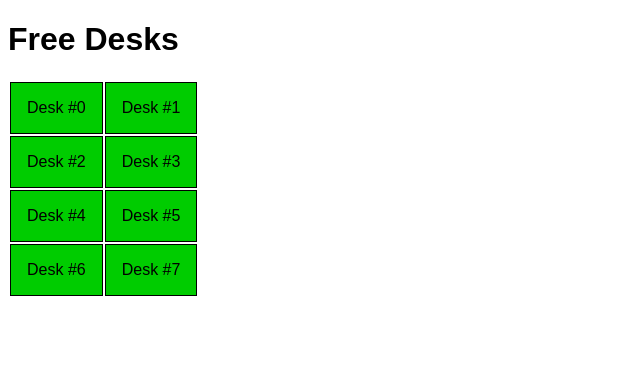
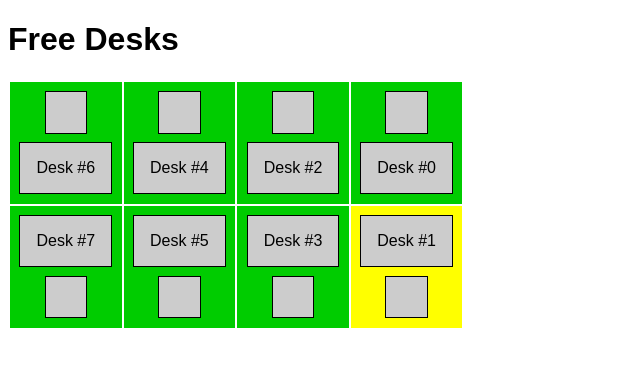
Before and after one commit to TimBerti/zeiss-hackathon-2024, a Flask app: page / in a window 1280 px wide. Shown: the top 367 px of the page, without its empty margins (0-640 px from the left). Run offline with Flask 3, Linux system fonts and the light colour scheme.

Commit message:
sideways

```diff
--- a/webapp/templates/index.html
+++ b/webapp/templates/index.html
@@ -2,16 +2,22 @@
 <html>
     <head>
         <title>Free Desks</title>
+        <meta name="viewport" content="width=device-width, initial-scale=1">
     </head>
     <style>
         body {
             font-family: sans-serif;
         }
-        #plantable td {
+        #plantable div {
             border: 1px solid black;
             background-color: #ccc;
             margin: 1ex;
             padding: 1em;
+        }
+        #plantable div.chair {
+            margin: 1ex auto;
+            width: 1ex;
+            height: 1ex;
         }
     </style>
     <script>
@@ -27,7 +33,7 @@
         };
 
         const status_colors = [
-            "#c09", // absent
+            "#c90", // absent
             "#0c0", // free
             "#c00", // occupied
             "#ff0", // reserved
@@ -37,23 +43,33 @@
         async function setup() {
             const plantable = document.getElementById("plantable");
             const chaircount = (await (await fetch(URL_PREFIX + "/statusmask")).json())["data"].length;
-
-            const col_count = 2;
+            const col_count = 4;
             const row_count = chaircount / col_count;
 
             for (let row = 0; row < row_count; row += 1) {
                 const tr = document.createElement("tr");
                 for (let col = 0; col < col_count; col += 1) {
-                    const desk_id = row * col_count + col;
+                    const desk_id = (col_count - col - 1) * 2 + row;
                     const td = document.createElement("td");
-                    td.innerText = `Desk #${desk_id}`;
+                    const div_chair = document.createElement("div");
+                    const div_table = document.createElement("div");
+                    div_chair.className = "chair";
+                    div_table.className = "table";
+                    div_table.innerText = `Desk #${desk_id}`;
                     td.addEventListener("click", () => {
                         fetch(`${URL_PREFIX}/reserve/${desk_id}`).then(response => response.json()).then(json => {
                             update_restart();
                         }).catch(console.log);
                     });
+                    if (row % 2 == 0) {
+                        td.appendChild(div_chair);
+                        td.appendChild(div_table);
+                    } else {
+                        td.appendChild(div_table);
+                        td.appendChild(div_chair);
+                    }
                     tr.appendChild(td);
-                    desk_tds.push(td);
+                    desk_tds[desk_id] = td;
                 }
                 plantable.appendChild(tr);
             }
```
